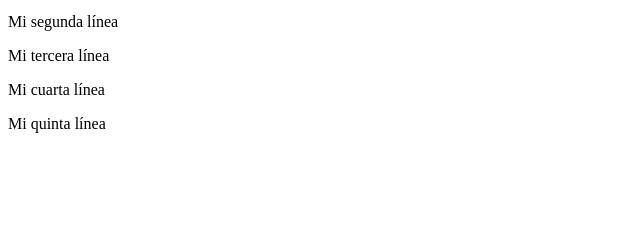
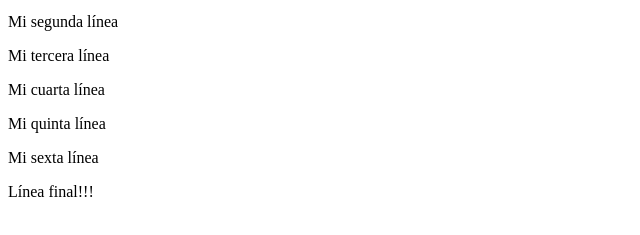
Before and after one commit to evu2000/cafeteria, a plain HTML site: page index.html in a window 1280 px wide. Shown: the part 101-336 px from the top of the page, without its empty margins (0-640 px from the left). Drawn offline with Linux system fonts and the light colour scheme.

Commit message:
Añadida línea 6 y línea final

```diff
--- a/index.html
+++ b/index.html
@@ -12,5 +12,7 @@
     <p>Mi tercera línea</p>
     <p>Mi cuarta línea</p>
     <p>Mi quinta línea</p>
+    <p>Mi sexta línea</p>
+    <p>Línea final!!!</p>
 </body>
 </html>
```
